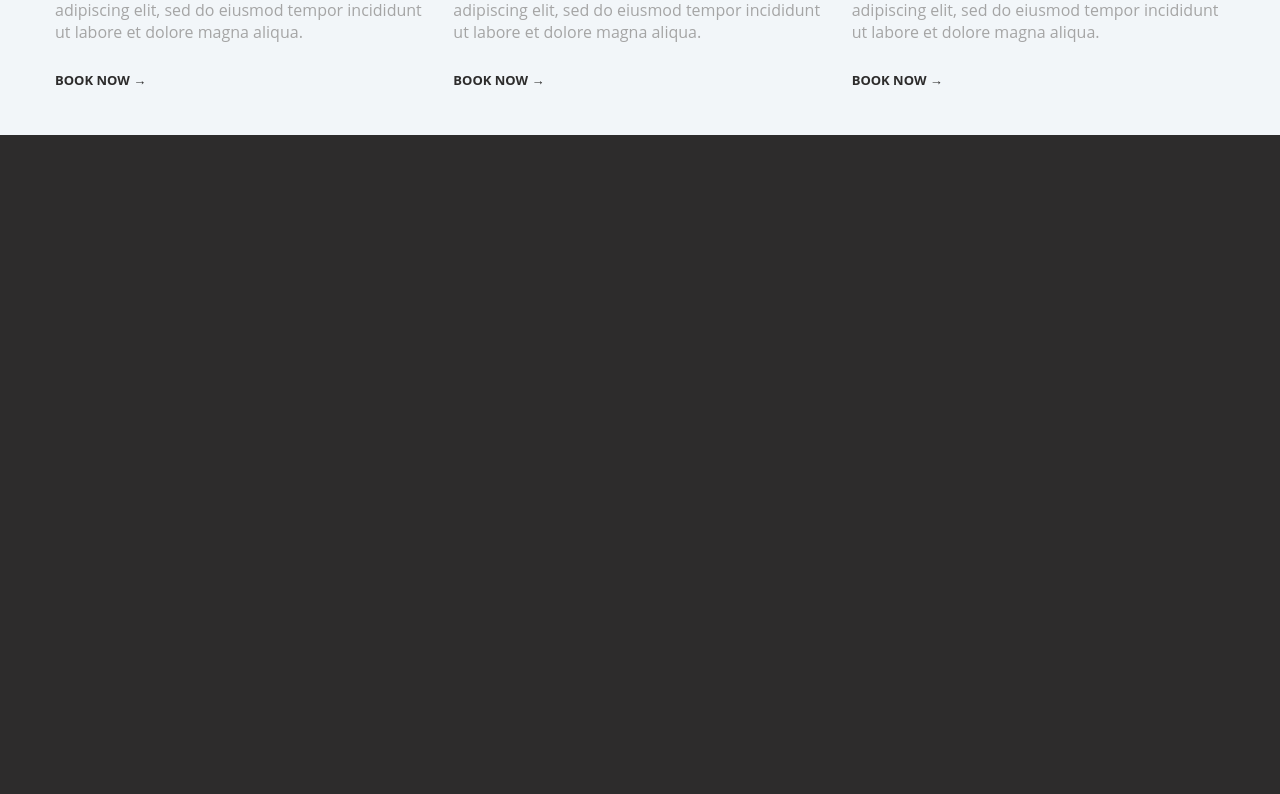
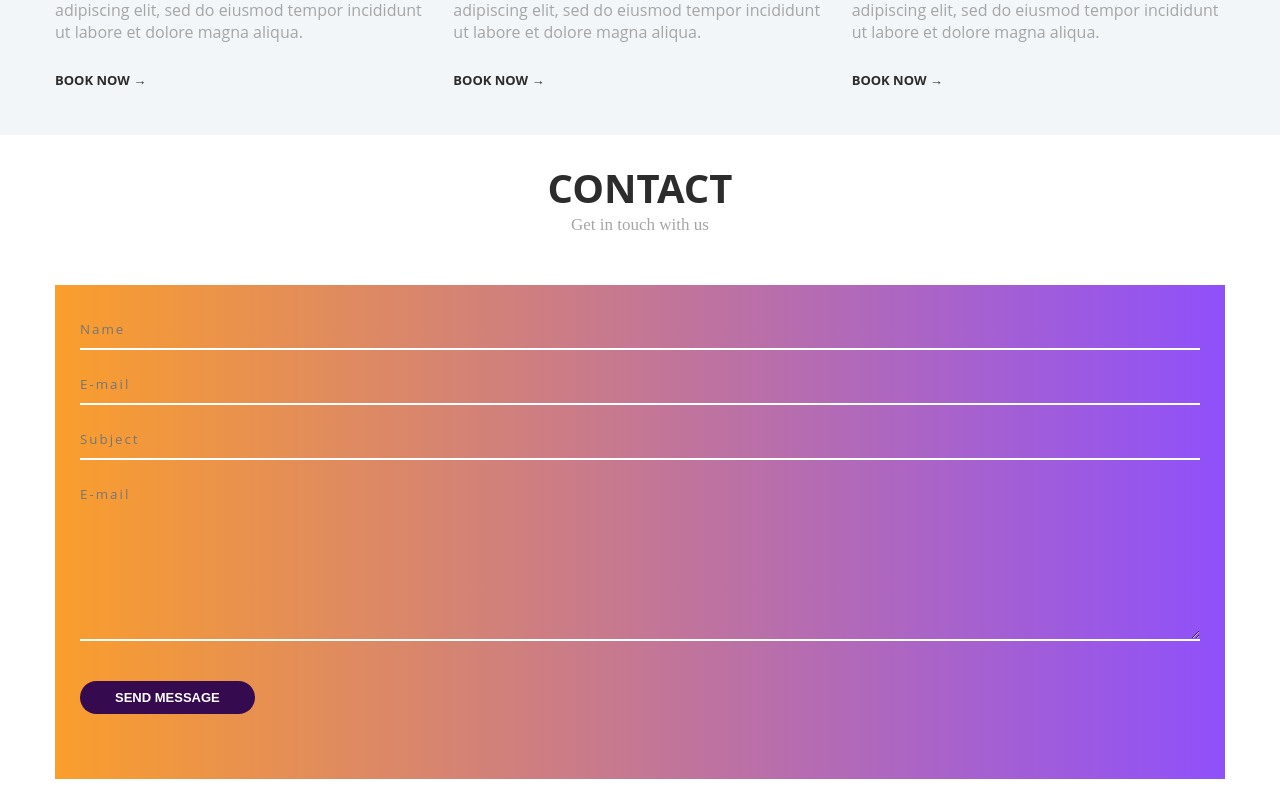
Before and after one commit to nelsonwenner/react-hotel-web, a React (Create React App) app: page / in a window 1280 px wide. Shown: the part 2715-3509 px from the top of the page. Before the commit the page ends 2850 px from the top, so only its background shows below. Built offline with nearby package versions, Linux system fonts and the light colour scheme.

Commit message:
chore: create component Contact

```diff
--- /dev/null
+++ b/src/components/Contact/Contact.js
@@ -0,0 +1,47 @@
+import React from 'react';
+import './contact.css';
+
+import Traveler from '../../assets/images/traveler.png';
+
+const Contact = () => {
+  return (
+    <section className="contact">
+      <div className="container">
+        <h5 className="section-head">
+          <span className="heading">Contact</span>
+          <span className="sub-heading">Get in touch with us</span>
+        </h5>
+        <div className="contact-content">
+          <div className="traveler-wrap">
+            <img src={ Traveler } />
+          </div>
+          <form action="" className="form contact-form">
+            <div className="input-group-wrap">
+              <div className="input-group">
+                <input type="text" className="input" placeholder="Name" required/>
+                <span className="bar"></span>
+              </div>
+              <div className="input-group">
+                <input type="email" className="input" placeholder="E-mail" required/>
+                <span className="bar"></span>
+              </div>
+            </div>
+            <div className="input-group">
+              <input type="text" className="input" placeholder="Subject" required/>
+              <span className="bar"></span>
+            </div>
+            <div className="input-group">
+              <textarea className="input" cols="30" rows="8" placeholder="E-mail" required></textarea>
+              <span className="bar"></span>
+            </div>
+            <button type="submit" className="btn form-btn btn-purple">
+              Send Message
+            </button>
+          </form>
+        </div>
+      </div>
+    </section>
+  )
+}
+
+export default Contact;
--- /dev/null
+++ b/src/components/Contact/contact.css
@@ -0,0 +1,45 @@
+.contact {
+  background-color: #fff;
+  padding-bottom: 1.5rem;
+}
+
+.traveler-wrap {
+  display: none;
+}
+
+.contact-form {
+  width: 100%;
+  background-image: var(--gradient-color);
+  padding: 2.5rem;
+}
+
+.contact-form .input {
+  display: block;
+  background-color: transparent;
+  color: #fff;
+  font-weight: normal;
+  border-bottom: 2px solid #fff;
+  padding-left: 0;
+}
+
+.bar {
+  display: block;
+  position: relative;
+}
+
+.bar::after {
+  content: '';
+  position: absolute;
+  left: 0;
+  bottom: 0;
+  width: 100%;
+  height: 3px;
+  background-color: var(--purple-light);
+  transform-origin: left;
+  transform: scaleX(0);
+  transition: transform .5s;
+}
+
+.contact-form .input:focus + .bar::after {
+  transform: scaleX(1);
+}
--- a/src/pages/Home/Home.js
+++ b/src/pages/Home/Home.js
@@ -1,8 +1,9 @@
 import React from 'react';
 
+import InputGroup from '../../components/common/InputGroup/InputGroup';
+import Contact from '../../components/Contact/Contact';
 import Header from '../../components/Header/Header';
 import Banner from '../../components/Banner/Banner';
-import InputGroup from '../../components/common/InputGroup/InputGroup';
 import Hotels from '../../components/Hotels/Hotels';
 import Offer from '../../components/Offer/Offer';
 import Rooms from '../../components/Rooms/Rooms';
@@ -10,14 +11,13 @@ import Rooms from '../../components/Rooms/Rooms';
 const Home = () => {
   return (
     <>
-
       <Header />
       <Banner />
       <InputGroup />
       <Hotels />
       <Offer />
       <Rooms />
-
+      <Contact />
     </>
   )
 }
```
